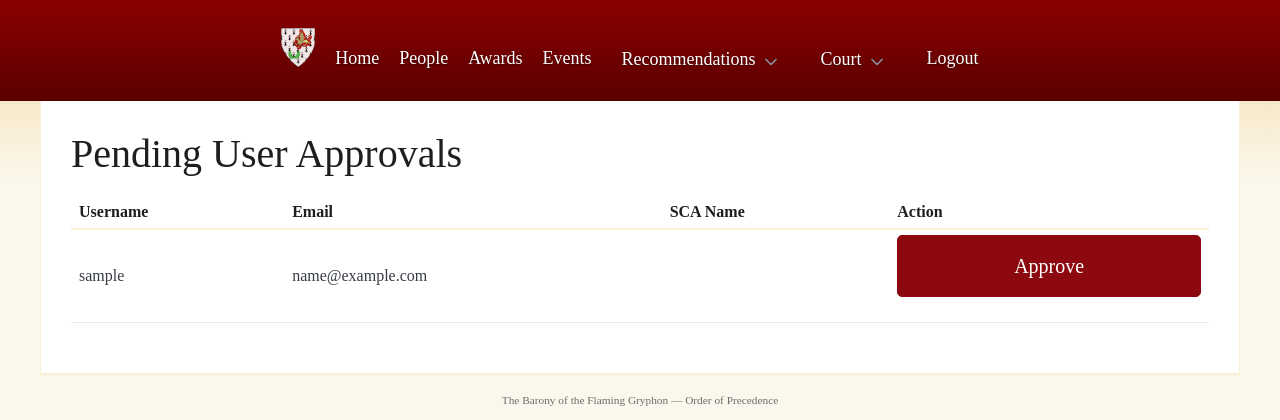
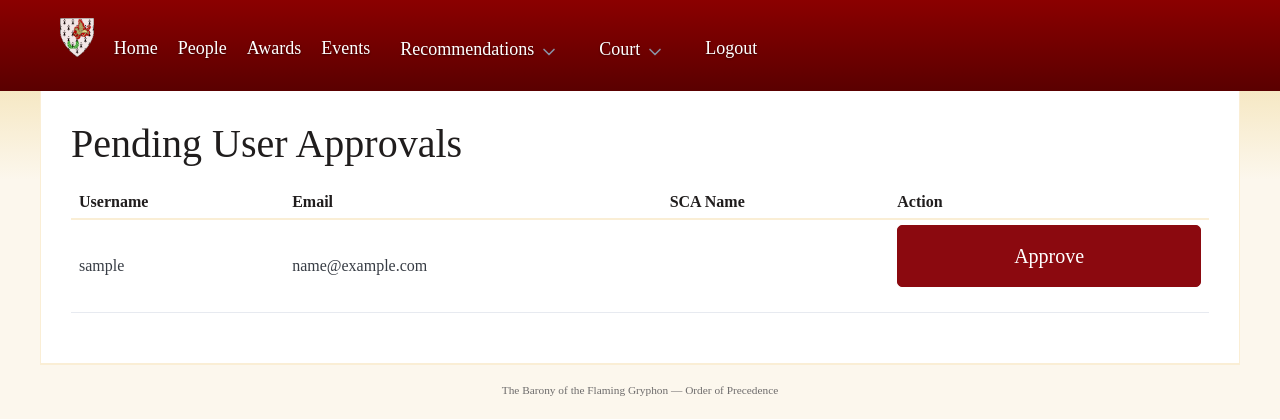
Before and after one commit to daniel12997/FlamingGryphonOP, a Django app: page /accounts/pending/ in a window 1280 px wide. Shown: the top 420 px of the page. Run offline with Django 5.2, Linux system fonts and the light colour scheme; the visitor is signed in with stand-in values (Sample User, id 1); data comes from the database, SQL or seed files in the repository; parts of the project's set-up code (start-up, migrations or seed data) failed here and were passed over; some libraries are stand-ins or nearby versions.

Commit message:
fix: left-justify nav aligned with main content column
Co-Authored-By: Claude Sonnet 4.6 <noreply@anthropic.com>

```diff
--- a/op/static/op/css/baronial.css
+++ b/op/static/op/css/baronial.css
@@ -62,19 +62,26 @@ a:hover {
 header.container {
   background-color: #6c0000;
   background-image: linear-gradient(to bottom, #8b0000, #5a0000);
-  padding-top: 0.5rem;
+  padding-top: 0;
   padding-bottom: 0;
+  padding-left: 0;
+  padding-right: 0;
   margin-bottom: 0;
   max-width: 100%;
   width: 100%;
 }
 
+/* Nav inner content aligns with main.container — same max-width and padding */
 header.container nav {
-  justify-content: center;
+  max-width: var(--pico-viewport-breakpoint-lg, 1200px);
+  margin-left: auto;
+  margin-right: auto;
+  padding-left: var(--pico-spacing, 1rem);
+  padding-right: var(--pico-spacing, 1rem);
 }
 
 header.container nav > ul {
-  justify-content: center;
+  justify-content: flex-start;
 }
 
 /* Site logo — sized relative to nav font/line-height so it scales with the header */
```
